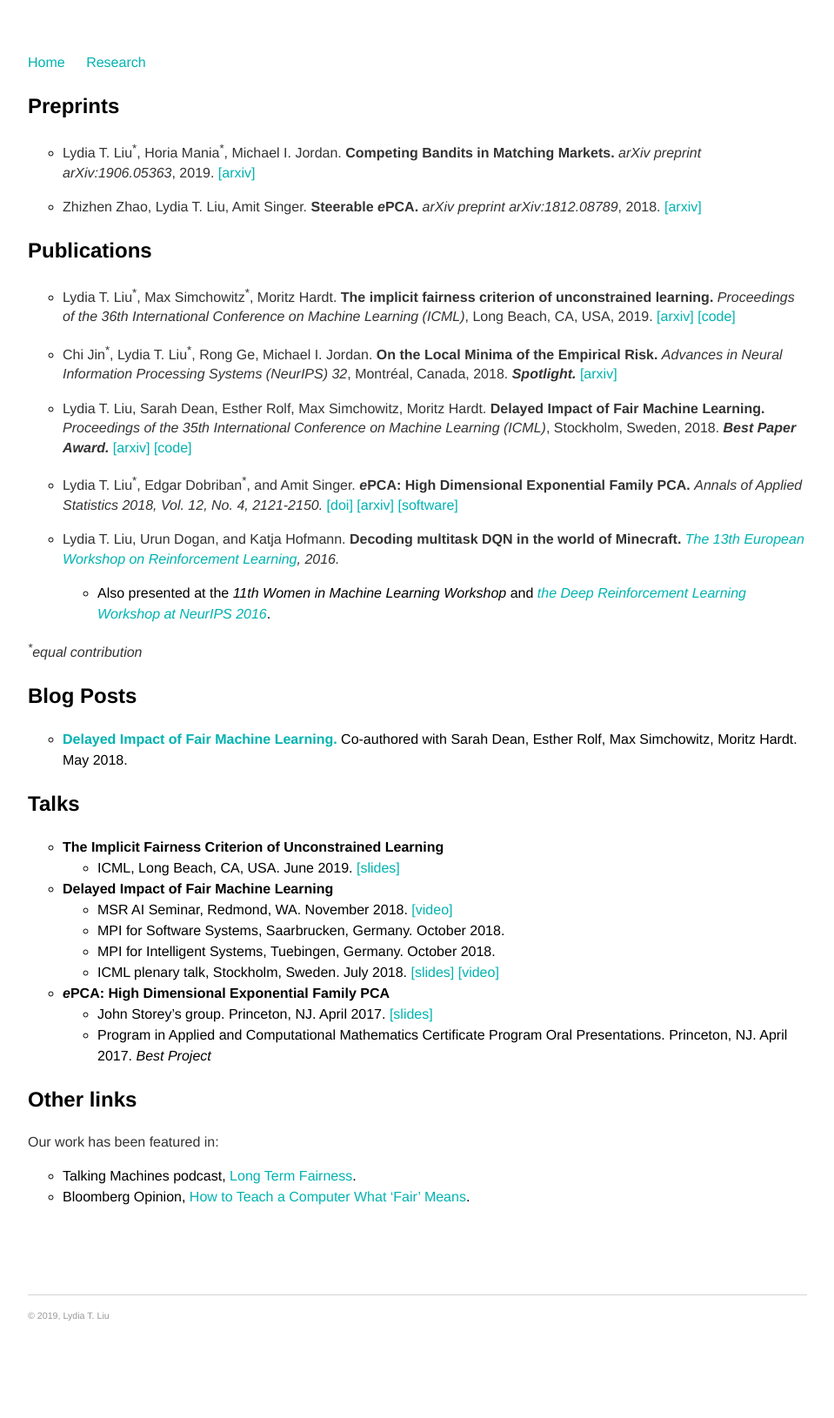
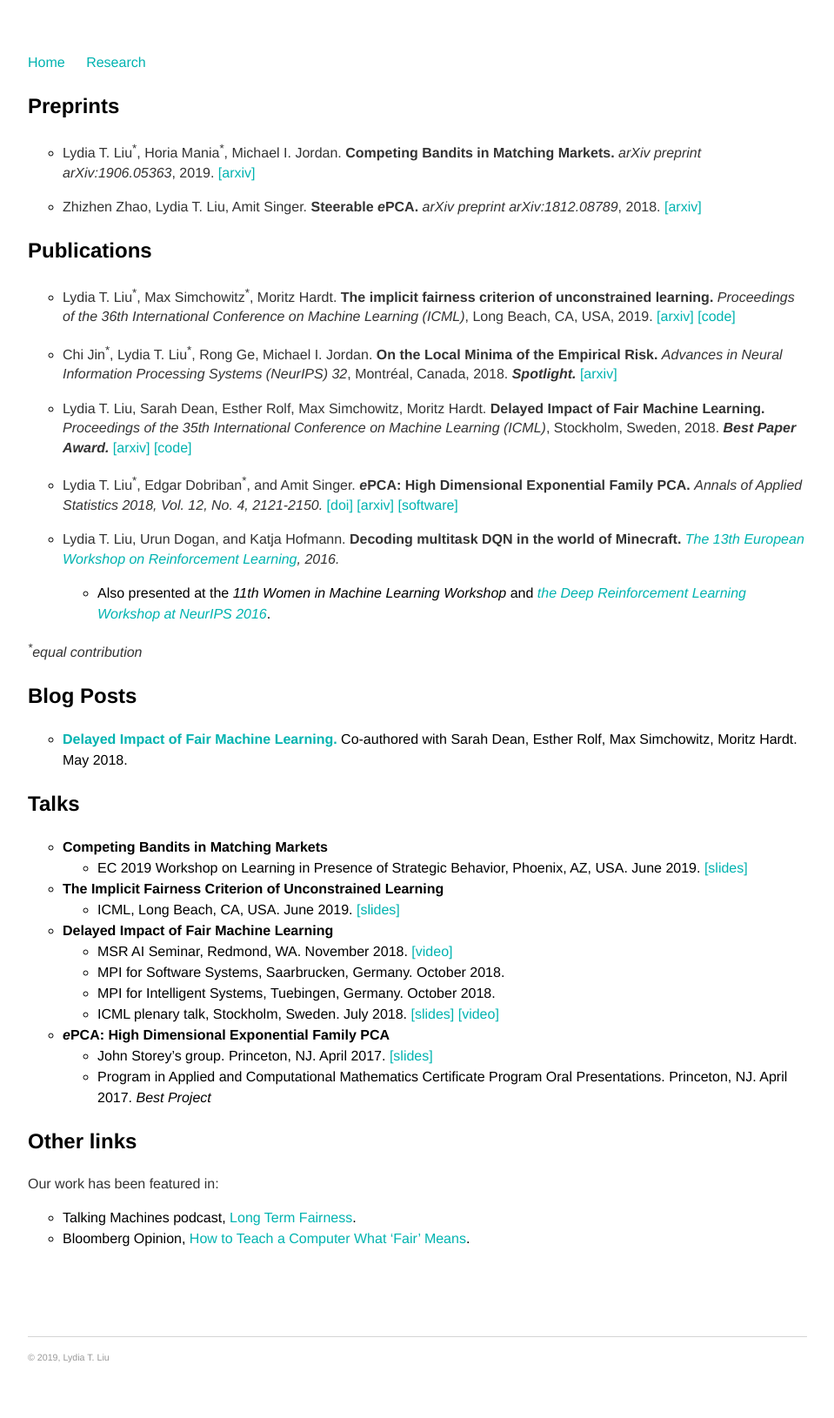
Before and after one commit to serenalwang/serenalwang.github.io, a Jekyll site: the page built from projects.md, in a window 1280 px wide. Shown: the whole page at 87% size, without its empty margins (160-1119 px from the left). Built offline with Jekyll 4.4.1, drawn with Linux system fonts in a browser that asks for light colours; before the commit the page ends 1582 px from its top, so only the background shows below that.

Commit message:
Update projects.md

```diff
--- a/projects.md
+++ b/projects.md
@@ -30,6 +30,9 @@ title: Research
 
 ### Talks
 
+* **Competing Bandits in Matching Markets**
+  * EC 2019 Workshop on Learning in Presence of Strategic Behavior, Phoenix, AZ, USA. June 2019. [[slides]](/assets/markets_bandits_v2.pdf)
+
 * **The Implicit Fairness Criterion of Unconstrained Learning**
   * ICML, Long Beach, CA, USA. June 2019. [[slides]](/assets/icml_talk_2019.pdf)
 
```
